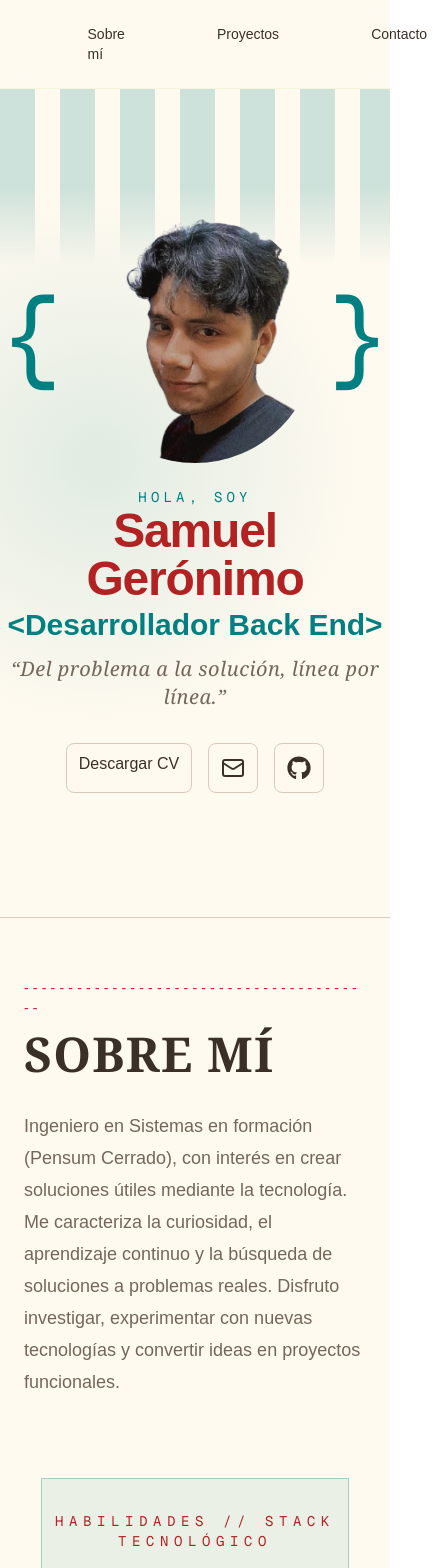
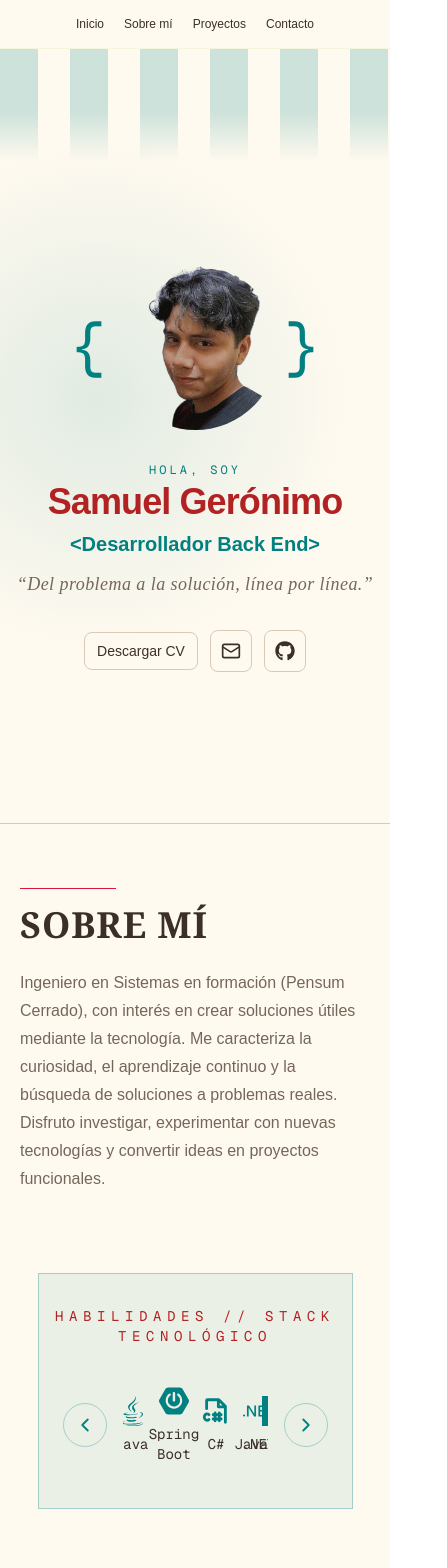
Before and after one commit to SamuelGR1/Portfolio, a Next.js app: page / in a window 390 px wide. Shown: the top 1568 px of the page, 447 px wide, since content can reach past the window. Built offline with nearby package versions, Linux system fonts and the light colour scheme.

Commit message:
feat: correo agregado sin llenado de formulario

```diff
--- a/app/page.tsx
+++ b/app/page.tsx
@@ -8,7 +8,7 @@ import IntroLoader from "@/components/IntroLoader";
 
 export default function Home() {
   return (
-    <main className="mx-auto max-w-[1490px] min-h-screen w-full bg-[#FFFAF0] text-[#DC143C]">
+    <main className="mx-auto  min-h-screen w-full bg-[#FFFAF0] text-[#DC143C]">
 
 
       <Navbar />
--- a/components/About.tsx
+++ b/components/About.tsx
@@ -4,30 +4,63 @@ export default function About() {
   return (
     <section
       id="sobre-mi"
-      className="scroll-mt-15 border-t border-[#D8C9B8] bg-[EDE3DF] px-6 py-15"
+      className="
+        scroll-mt-20
+        border-t border-[#D8C9B8]
+        bg-[#FFFAF0]
+        px-5 py-16
+        sm:px-6 sm:py-20
+        lg:py-24
+      "
     >
       <div className="mx-auto max-w-3xl">
         <div className="text-left">
-          <p className="text-sm font-medium uppercase tracking-[0.3em] text-[#DC143C]">
-            ----------------------------------------
-          </p>
 
-          <h2 className="mt-3 font-serif text-5xl font-bold uppercase tracking-wide text-[#3B3028] sm:text-6xl">
+          {/* Línea decorativa */}
+          <div
+            className="
+              h-px w-24
+              bg-[#DC143C]
+              sm:w-36
+              lg:w-44
+            "
+          />
+
+          <h2
+            className="
+              mt-4
+              font-serif
+              text-4xl
+              font-bold
+              uppercase
+              tracking-wide
+              text-[#3B3028]
+              sm:text-5xl
+              lg:text-6xl
+            "
+          >
             Sobre mí
           </h2>
 
-
-
-          <p className="mx-auto mt-8 max-w-3xl text-lg leading-8 text-[#75665A]">
-            Ingeniero en Sistemas en formación (Pensum Cerrado), con interés en crear
-            soluciones útiles mediante la tecnología. Me caracteriza la
+          <p
+            className="
+              mt-6
+              max-w-3xl
+              text-base
+              leading-7
+              text-[#75665A]
+              sm:mt-8
+              sm:text-lg
+              sm:leading-8
+            "
+          >
+            Ingeniero en Sistemas en formación (Pensum Cerrado), con interés en
+            crear soluciones útiles mediante la tecnología. Me caracteriza la
             curiosidad, el aprendizaje continuo y la búsqueda de soluciones a
             problemas reales. Disfruto investigar, experimentar con nuevas
             tecnologías y convertir ideas en proyectos funcionales.
           </p>
         </div>
-
-
       </div>
 
       <SkillsTape />
--- a/components/Hero.tsx
+++ b/components/Hero.tsx
@@ -1,33 +1,63 @@
 import Image from "next/image";
-import {  Mail } from "lucide-react";
+import { Mail } from "lucide-react";
 import { FaGithub } from "react-icons/fa";
-
 
 export default function Hero() {
   return (
-
     <section
       id="inicio"
       className="
         scroll-mt-20
         relative overflow-hidden
-    flex min-h-[calc(110vh-100px)] flex-col items-center justify-center
+        flex min-h-[calc(100svh-70px)]
+        flex-col items-center justify-center
         bg-[radial-gradient(circle_at_25%_45%,rgba(0,128,128,0.12),transparent_50%)]
-    px- text-center
+        px-4 pb-16 pt-32
+        text-center
+        sm:px-6 sm:pt-36
+        lg:min-h-[calc(110vh-100px)]
+        lg:py-20
       "
     >
+
       <div
         aria-hidden="true"
         className="
-            pointer-events-none absolute inset-x-0 top-0 h-44
-            bg-[repeating-linear-gradient(90deg,rgba(0,128,128,0.20)_0px,rgba(0,128,128,0.20)_35px,transparent_30px,transparent_60px)]
+          pointer-events-none
+          absolute inset-x-0 top-0
+          h-28
+          bg-[repeating-linear-gradient(90deg,rgba(0,128,128,0.20)_0px,rgba(0,128,128,0.20)_38px,transparent_35px,transparent_70px)]
           [mask-image:linear-gradient(to_bottom,black_0%,black_55%,transparent_100%)]
+          sm:h-36
+          lg:h-44
         "
       />
 
-     <div className="flex flex-col items-center gap-6 sm:-translate-x-10 sm:flex-row sm:text-left">
-       <div className="flex shrink-0 items-center gap-2">
-            <span className="font-mono text-[110px] leading-none text-[#008080]">
+
+      <div
+        className="
+          relative z-10
+          flex flex-col
+          items-center
+          gap-8
+          md:flex-row
+          md:gap-10
+          md:text-left
+          lg:-translate-x-10
+        "
+      >
+
+        <div className="flex shrink-0 items-center justify-center gap-1 sm:gap-2">
+          <span
+            className="
+              font-mono
+              text-[65px]
+              leading-none
+              text-[#008080]
+              sm:text-[85px]
+              lg:text-[110px]
+            "
+          >
             {"{"}
           </span>
 
@@ -36,77 +66,163 @@ export default function Hero() {
             alt="Samuel Gerónimo"
             width={250}
             height={250}
-                className="h-[250px] w-[250px] rounded-full object-cover"
+            priority
+            className="
+              h-[165px] w-[165px]
+              rounded-full
+              object-cover
+              sm:h-[200px] sm:w-[200px]
+              lg:h-[250px] lg:w-[250px]
+            "
           />
 
-            <span className="font-mono text-[110px] leading-none text-[#008080]">
+          <span
+            className="
+              font-mono
+              text-[65px]
+              leading-none
+              text-[#008080]
+              sm:text-[85px]
+              lg:text-[110px]
+            "
+          >
             {"}"}
           </span>
         </div>
 
 
-
-
-
-
-        <div>
+        <div className="max-w-xl">
           <p
             className="
               font-mono
-              text-sm
+              text-xs
               uppercase
-              tracking-[0.3em]
+              tracking-[0.25em]
               text-[#008080]
+              sm:text-sm
+              sm:tracking-[0.3em]
             "
           >
             Hola, soy
           </p>
 
-          <h1 className="text-5xl font-bold tracking-tight text-[#B22222] sm:text-6xl">
+          <h1
+            className="
+              mt-1
+              text-4xl
+              font-bold
+              tracking-tight
+              text-[#B22222]
+              sm:text-5xl
+              lg:text-6xl
+            "
+          >
             Samuel Gerónimo
           </h1>
 
-          <h2 className="mt-1 text-3xl font-semibold text-[#008080]">
+          <h2
+            className="
+              mt-2
+              text-xl
+              font-semibold
+              text-[#008080]
+              sm:text-2xl
+              lg:text-3xl
+            "
+          >
             &lt;Desarrollador Back End&gt;
           </h2>
 
-            <p className="shimmer-text mt-3 font-serif text-xl italic tracking-wide sm:text-2x3">
+          <p
+            className="
+              shimmer-text
+              mx-auto mt-3
+              max-w-md
+              font-[serif]
+              text-lg
+              italic
+              tracking-wide
+              sm:text-xl
+              md:mx-0
+              lg:text-2xl
+            "
+          >
             “Del problema a la solución, línea por línea.”
           </p>
         </div>
       </div>
 
-
-
-      <div className="mt-8 flex flex-wrap justify-center gap-4">
+      {/* Botones */}
+      <div
+        className="
+          relative z-10
+          mt-8
+          flex flex-wrap
+          items-center
+          justify-center
+          gap-3
+          sm:gap-4
+        "
+      >
         <a
-    href="\CV _SAMUEL_G_2026_IngSistemas.pdf"
-    download = "CV_SAMUEL_G_2026_IngSistemas.pdf"
-    className="rounded-lg border border-[#D8C9B8] px-3 py-2 font-medium text-[#3B3028] transition hover:border-[#B22222] hover:bg-[#F3EBDD]"
+          href="/CV _SAMUEL_G_2026_IngSistemas.pdf"
+          download="CV_SAMUEL_G_2026_IngSistemas.pdf"
+          className="
+            rounded-lg
+            border border-[#D8C9B8]
+            px-3 py-2
+            text-sm
+            font-medium
+            text-[#3B3028]
+            transition
+            hover:border-[#B22222]
+            hover:bg-[#F3EBDD]
+            sm:text-base
+          "
         >
           Descargar CV
         </a>
 
-
         <a
           href="#contacto"
           aria-label="Ir a contacto"
-  className="flex items-center justify-center rounded-lg border border-[#D8C9B8] p-3 text-[#3B3028] transition hover:border-[#B22222] hover:bg-[#F3EBDD] hover:text-[#B22222]"
+          className="
+            flex items-center justify-center
+            rounded-lg
+            border border-[#D8C9B8]
+            p-2.5
+            text-[#3B3028]
+            transition
+            hover:border-[#B22222]
+            hover:bg-[#F3EBDD]
+            hover:text-[#B22222]
+            sm:p-3
+          "
         >
-  <Mail size={24} />
+          <Mail className="h-5 w-5 sm:h-6 sm:w-6" />
         </a>
+
         <a
           href="https://github.com/SamuelGR1"
           target="_blank"
           rel="noopener noreferrer"
           aria-label="GitHub"
-  className="flex items-center justify-center rounded-lg border border-[#D8C9B8] p-3 text-[#3B3028] transition hover:border-[#008080] hover:bg-[#A9D9D3] hover:text-[#008080]"
+          className="
+            flex items-center justify-center
+            rounded-lg
+            border border-[#D8C9B8]
+            p-2.5
+            text-[#3B3028]
+            transition
+            hover:border-[#008080]
+            hover:bg-[#A9D9D3]
+            hover:text-[#008080]
+            sm:p-3
+          "
         >
-  <FaGithub size={24} />
+          <FaGithub className="h-5 w-5 sm:h-6 sm:w-6" />
         </a>
-
       </div>
-
     </section>
   );
 }
--- a/components/Navbar.tsx
+++ b/components/Navbar.tsx
@@ -1,45 +1,94 @@
 export default function Navbar() {
   return (
-    <nav className="sticky top-0 z-50 border-b border-[#F5F5DC] bg-[#FFFAF0]/75 backdrop-blur-sm">
-      <div className="mx-auto flex max-w-6xl items-center justify-center px-8 py-5">
-        <div className="flex gap-13 text-sm font-medium text-[#3B3028]">
-
+    <nav
+      className="
+        sticky top-0 z-50
+        flex items-center justify-center
+        border-b border-[#F5F5DC]
+        bg-[#FFFAF0]/75
+        backdrop-blur-sm
+      "
+    >
+      <div
+        className="
+          mx-auto flex w-full max-w-6xl
+          items-center justify-center
+          px-2 py-3
+          sm:px-4 sm:py-4
+          lg:px-8 lg:py-5
+        "
+      >
+        <div
+          className="
+            flex items-center justify-center
+            gap-1
+            text-xs font-medium
+            text-[#3B3028]
+            sm:gap-3 sm:text-sm
+            md:gap-6
+            lg:gap-13
+          "
+        >
           <a
             href="#inicio"
-            className="transition-colors rounded-md px-5 py-1 hover:text-[#DC143C]
-            transition-all duration-200
-            hover:bg-[#008080]/10"
+            className="
+              whitespace-nowrap
+              rounded-md
+              px-2 py-1
+              transition-all duration-200
+              hover:bg-[#008080]/10
+              hover:text-[#DC143C]
+              sm:px-3
+              lg:px-5
+            "
           >
             Inicio
           </a>
 
-
-
-
           <a
             href="#sobre-mi"
-            className="transition-colors rounded-md px-5 py-1 hover:text-[#DC143C]
-            transition-all duration-200
-            hover:bg-[#008080]/10"
-
+            className="
+              whitespace-nowrap
+              rounded-md
+              px-2 py-1
+              transition-all duration-200
+              hover:bg-[#008080]/10
+              hover:text-[#DC143C]
+              sm:px-3
+              lg:px-5
+            "
           >
             Sobre mí
           </a>
 
           <a
             href="#proyectos"
-            className="transition-colors hover:text-[#DC143C]
-            rounded-md px-5 py-1 transition-all duration-200 hover:bg-[#008080]/10"
+            className="
+              whitespace-nowrap
+              rounded-md
+              px-2 py-1
+              transition-all duration-200
+              hover:bg-[#008080]/10
+              hover:text-[#DC143C]
+              sm:px-3
+              lg:px-5
+            "
           >
             Proyectos
           </a>
 
-
-
           <a
             href="#contacto"
-            className="transition-colors hover:text-[#DC143C]
-            rounded-md px-5 py-1 transition-all duration-200 hover:bg-[#008080]/10"
+            className="
+              whitespace-nowrap
+              rounded-md
+              px-2 py-1
+              transition-all duration-200
+              hover:bg-[#008080]/10
+              hover:text-[#DC143C]
+              sm:px-3
+              lg:px-5
+            "
           >
             Contacto
           </a>
```
Also changed, not shown: components/Contact.tsx (+44 -3 lines). Lines whose indentation alone changed are shown as unchanged.
